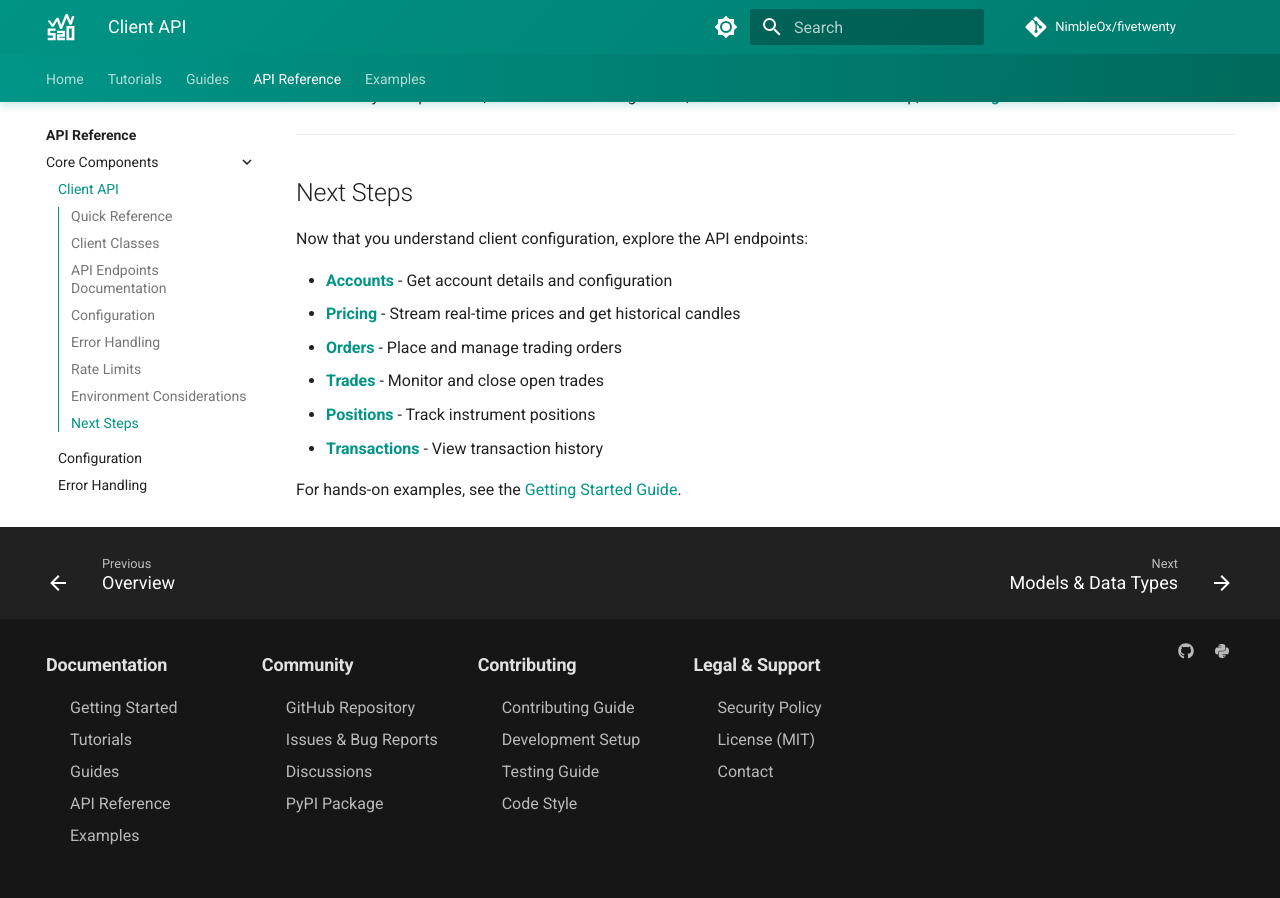
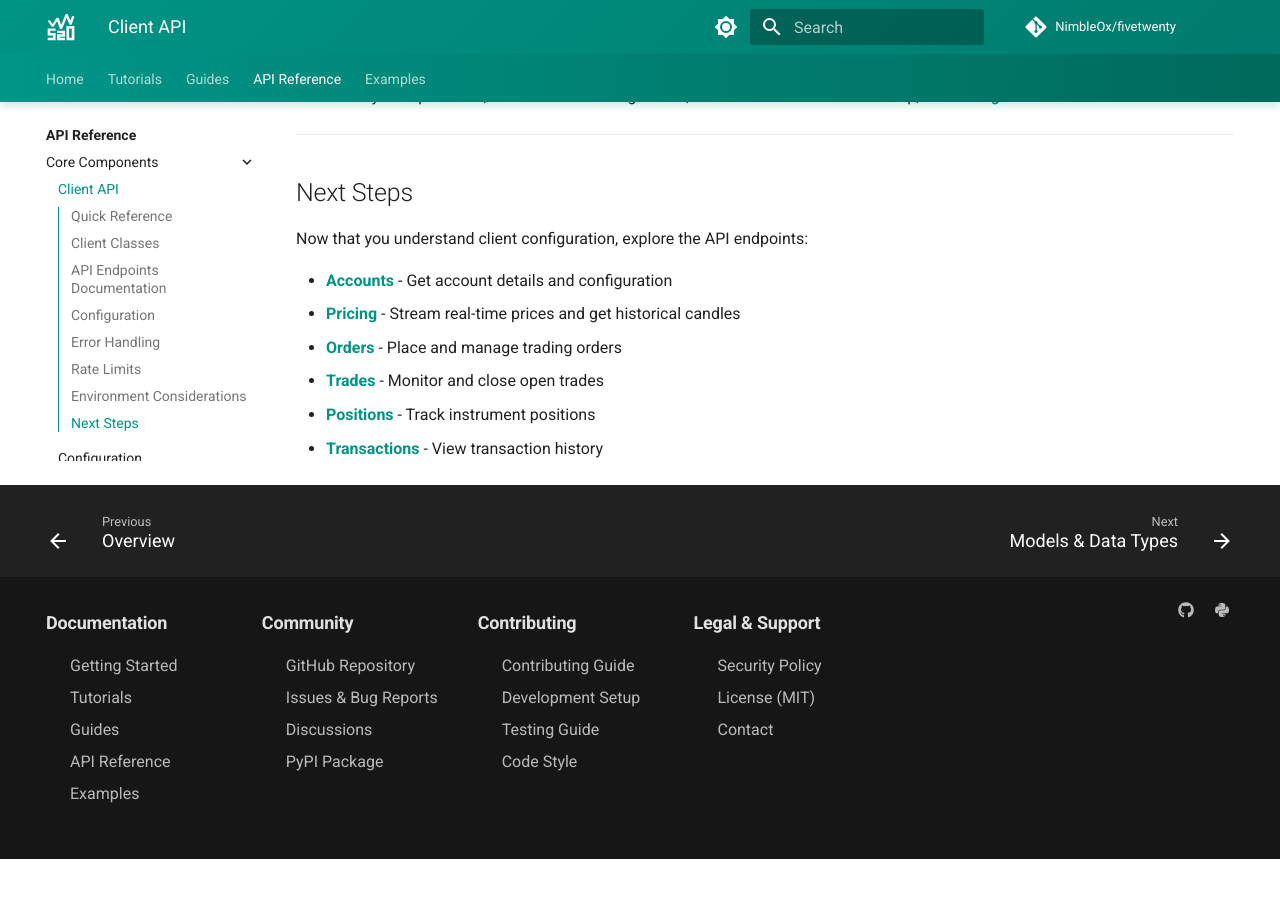
Before and after one commit to NimbleOx/fivetwenty, an MkDocs documentation site: the page built from docs/api-reference/client.md, in a window 1280 px wide and 900 px high, scrolled down 7399 px. Built offline with MkDocs 1.6.1 and Material for MkDocs 9.7.7, drawn with Linux system fonts in a browser that asks for light colours; comment, search, counter and statistics services are not loaded; after the commit the page ends 8258 px from its top, so only the background shows below that.

Commit message:
Remove duplicate Getting Started link from client.md

```diff
--- a/docs/api-reference/client.md
+++ b/docs/api-reference/client.md
@@ -314,5 +314,3 @@ Now that you understand client configuration, explore the API endpoints:
 - **[Trades](endpoints/trades.md)** - Monitor and close open trades
 - **[Positions](endpoints/positions.md)** - Track instrument positions
 - **[Transactions](endpoints/transactions.md)** - View transaction history
-
-For hands-on examples, see the [Getting Started Guide](../guides/getting-started.md).
```
